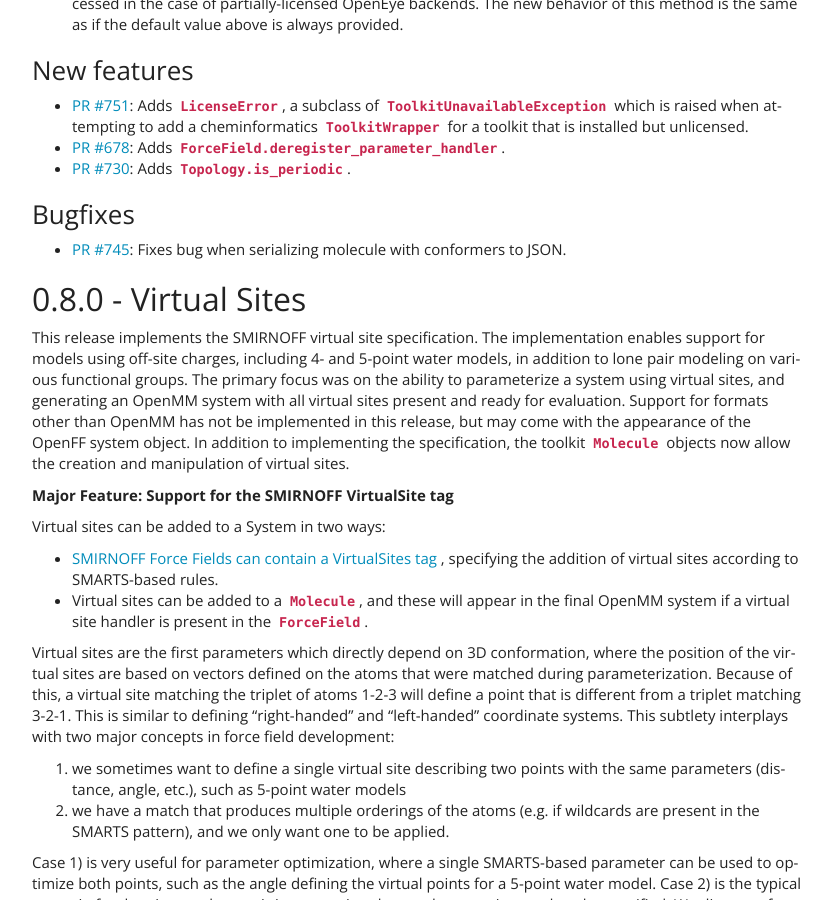
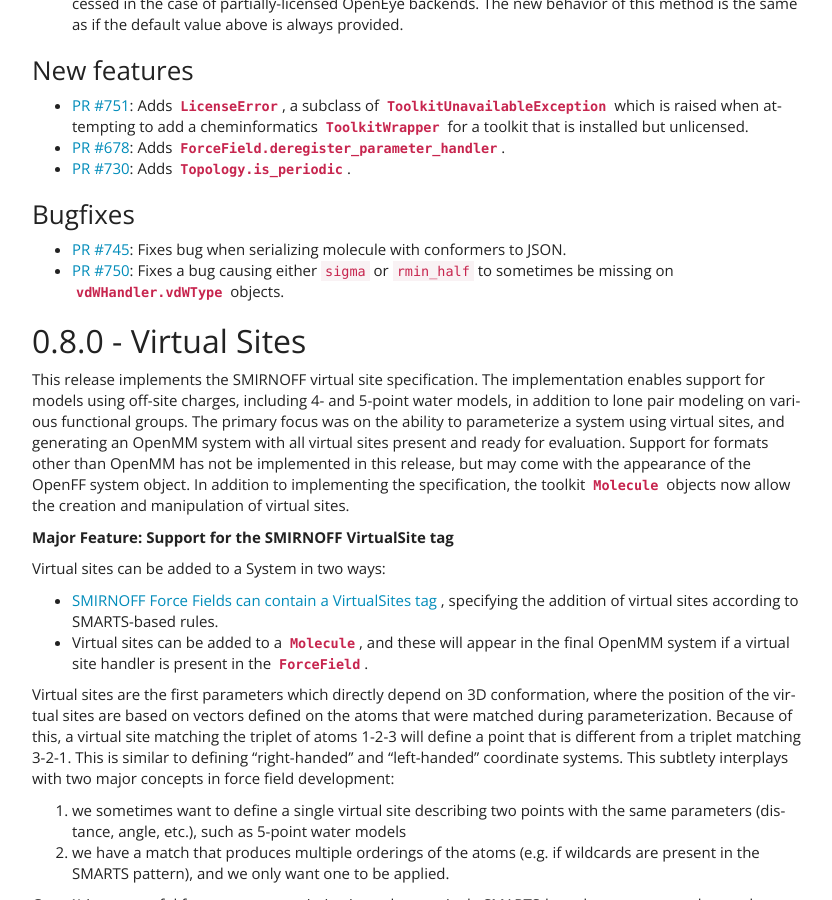
Before and after one commit to openforcefield/openff-toolkit, a Sphinx documentation site: the page built from docs/releasehistory.rst, in a window 1280 px wide and 900 px high, scrolled down 506 px. Shown: the whole window, without its empty margins (38-870 px from the left). Built offline with Sphinx 7.4.7, drawn with Linux system fonts in a browser that asks for light colours.

```diff
--- a/docs/releasehistory.rst
+++ b/docs/releasehistory.rst
@@ -22,7 +22,6 @@ API-breaking changes
   there are no special behaviors that are accessed in the case of partially-licensed OpenEye backends. The
   new behavior of this method is the same as if the default value above is always provided.
 
-
 New features
 """"""""""""
 - `PR #751 <https://github.com/openforcefield/openforcefield/pull/751>`_: Adds
@@ -36,12 +35,14 @@ New features
 - `PR #730 <https://github.com/openforcefield/openforcefield/pull/730>`_: Adds
   :py:class:`Topology.is_periodic <openforcefield.topology.Topology>`.
 
-
 Bugfixes
 """"""""
 - `PR #745 <https://github.com/openforcefield/openforcefield/pull/745>`_: Fixes bug when
   serializing molecule with conformers to JSON.
-
+- `PR #750 <https://github.com/openforcefield/openforcefield/pull/750>`_: Fixes a bug causing either
+  ``sigma`` or ``rmin_half`` to sometimes be missing on
+  :py:class:`vdWHandler.vdWType <openforcefield.typing.engines.smirnoff.parameters.vdWHandler>`
+  objects.
 
 
 0.8.0 - Virtual Sites
```
Also changed, not shown: 1 other file.
